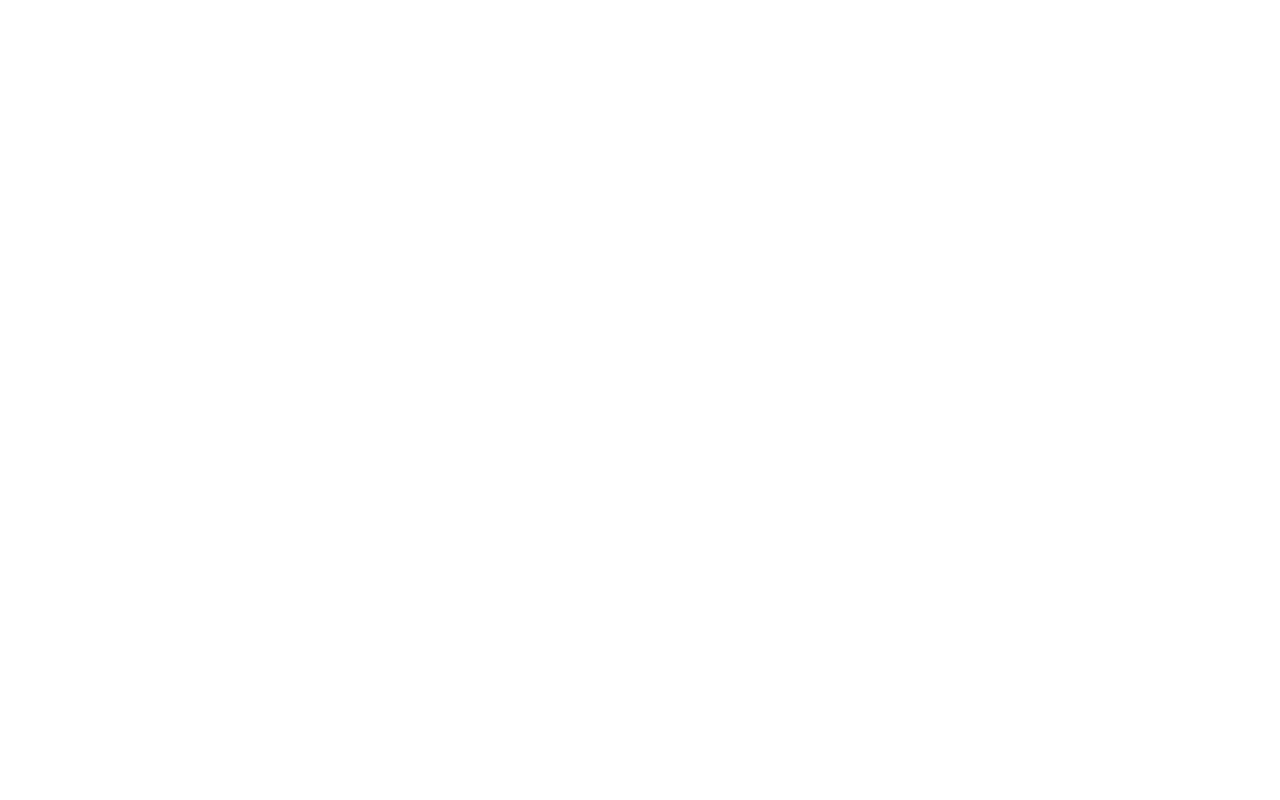
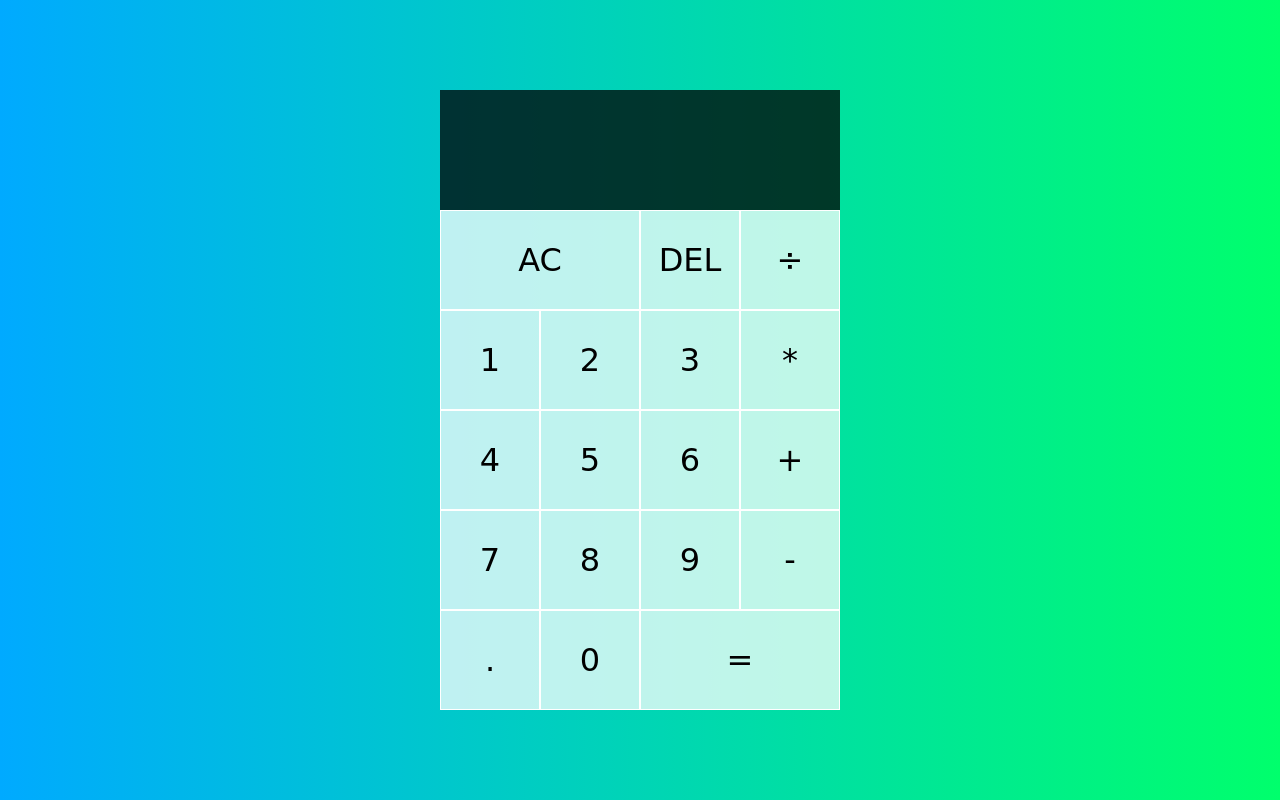
Before and after one commit to tranjas/Calculator-Project, a plain HTML site: page index.html in a window 1280 px wide. Drawn offline with Linux system fonts and the light colour scheme; a web font is replaced by a local one.

Commit message:
set up css of the calculator

```diff
--- a/index.html
+++ b/index.html
@@ -6,9 +6,33 @@
     <meta name="viewport" content="width=device-width, initial-scale=1.0">
     <title>Calculator App</title>
     <link rel="stylesheet" href="styles.css">
+    <script src="calculator.js" defer></script>
 </head>
 <body>
+    <div class="calculator-grid">
+        <div class ="output">
+            <div data-previous-operand class="previous-operand"></div>
+            <div data-current-operand class="current-operand"></div>
+        </div>
+        <button data-all-clear class="span-two">AC</button>
+        <button data-delete>DEL</button>
+        <button data-operation>÷</button>
+        <button data-number>1</button>
+        <button data-number>2</button>
+        <button data-number>3</button>
+        <button data-operation>*</button>
+        <button data-number>4</button>
+        <button data-number>5</button>
+        <button data-number>6</button>
+        <button data-operation>+</button>
+        <button data-number>7</button>
+        <button data-number>8</button>
+        <button data-number>9</button>
+        <button data-operation>-</button>
+        <button data-number>.</button>
+        <button data-number>0</button>
+        <button data-equals class="span-two">=</button>
 
-    <script src="calculator.js"></script>
+    </div>
 </body>
 </html>
--- a/styles.css
+++ b/styles.css
@@ -0,0 +1,60 @@
+@import url('https://fonts.googleapis.com/css2?family=Climate+Crisis&family=Roboto&display=swap');
+
+* , *::before, *::after {
+    box-sizing:border-box;
+    font-family: 'Climate Crisis', cursive;
+    font-weight: normal;
+}
+
+body {
+    padding:0;
+    margin:0;
+    background: linear-gradient(to right, #00AAFF, #00ff6c);
+}
+
+.calculator-grid {
+    display:grid;
+    justify-content:center;
+    align-content:center;
+    min-height:100vh;
+    grid-template-columns: repeat(4, 100px);
+    grid-template-rows: minmax(120px, auto) repeat(5, 100px);
+}
+
+.calculator-grid > button {
+    cursor: pointer;
+    font-size:2rem;
+    border: 1px solid white;
+    outline: none;
+    background-color: rgba(255,255,255,.75);
+}
+
+.calculator-grid > button:hover {
+    background-color: rgba(255,255,255,.9);
+}
+
+.span-two {
+    grid-column: span 2;
+}
+
+.output {
+    grid-column: 1 / -1;
+    background-color : rgba(0,0,0,.75);
+    display:flex;
+    align-items:flex-end;
+    justify-content: space-around;
+    flex-direction: column;
+    padding: 10px;
+    word-wrap: break-word;
+    word-break:break-all;
+}
+
+.output .previous-operand{
+    color: rgba(255,255,255.75);
+    font-size: 1.5rem;
+}
+
+.output .current-operand {
+    color: white;
+    font-size: 2.5rem;
+}
```
